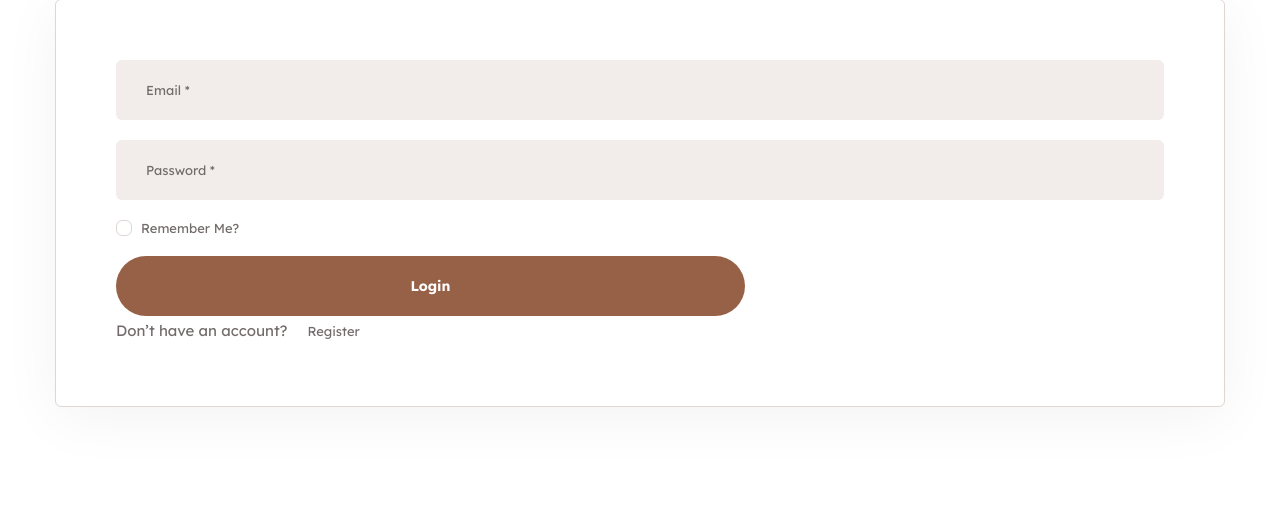
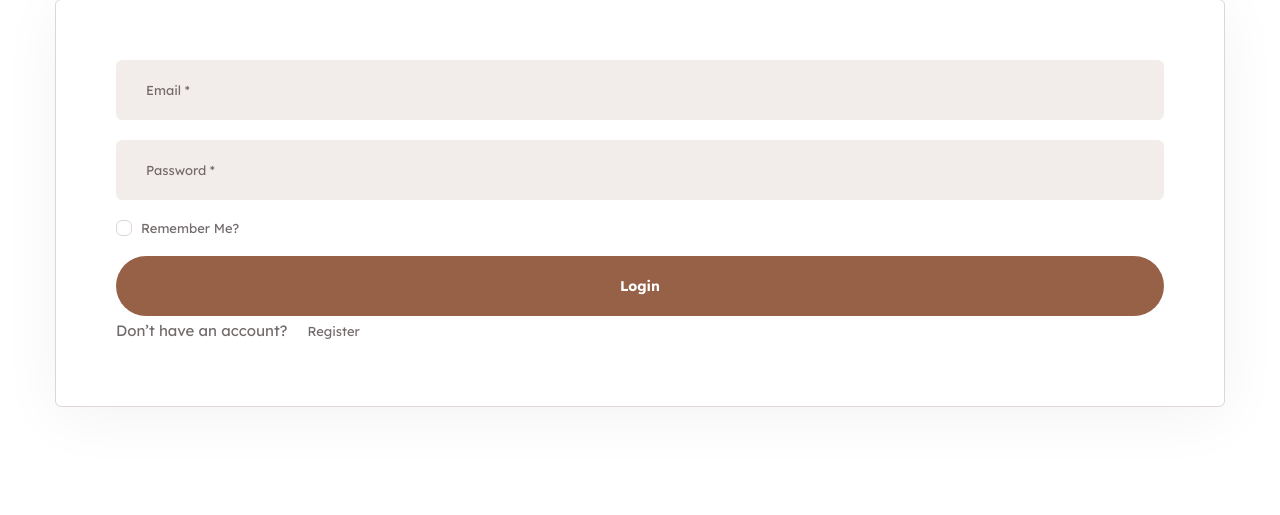
Before and after one commit to zjhM3l/COMP3032JFinal-Year-Project, a Flask app: page /login in a window 1280 px wide. Shown: the part 751-1266 px from the top of the page. Run offline with Flask 3, Linux system fonts and the light colour scheme; parts of the project's set-up code (start-up, migrations or seed data) failed here and were passed over; some libraries are stand-ins or nearby versions; some web fonts are replaced.

Commit message:
login button

```diff
--- a/app/main/routes.py
+++ b/app/main/routes.py
@@ -5,11 +5,11 @@ import requests
 from flask import render_template, flash, redirect, url_for, jsonify, session, abort, request, current_app, \
     make_response
 from flask_login import login_user, login_required, logout_user, current_user
-from modelscope import Tasks, pipeline
+#from modelscope import Tasks, pipeline
 from sqlalchemy import func, and_, desc, or_
 from werkzeug.utils import secure_filename
-from modelscope.pipelines import pipeline
-from modelscope.utils.constant import Tasks
+#from modelscope.pipelines import pipeline
+#from modelscope.utils.constant import Tasks
 from datetime import datetime, timedelta
 from flask import get_flashed_messages
 
--- a/app/templates/login.html
+++ b/app/templates/login.html
@@ -116,7 +116,7 @@
                             </div>
                             <div class="login-page__form-btn-box">
                                 <button type="submit" class="thm-btn login-page__form-btn" id="login-btn"
-                                        style="width: 60%;">Login
+                                        style="width: 120%;">Login
                                 </button>
                             </div>
                             <div class="login-page__form-btn-box">
```
